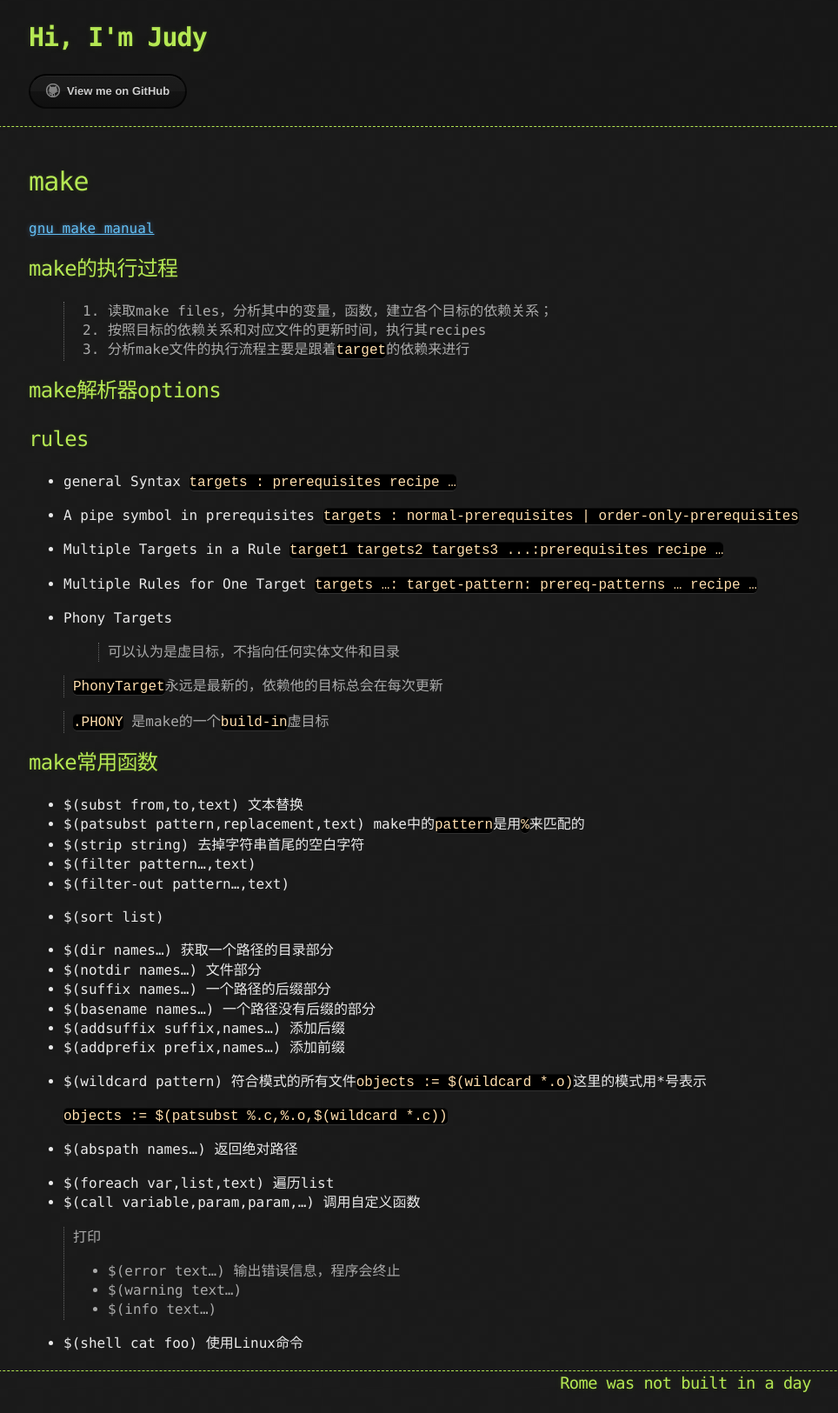
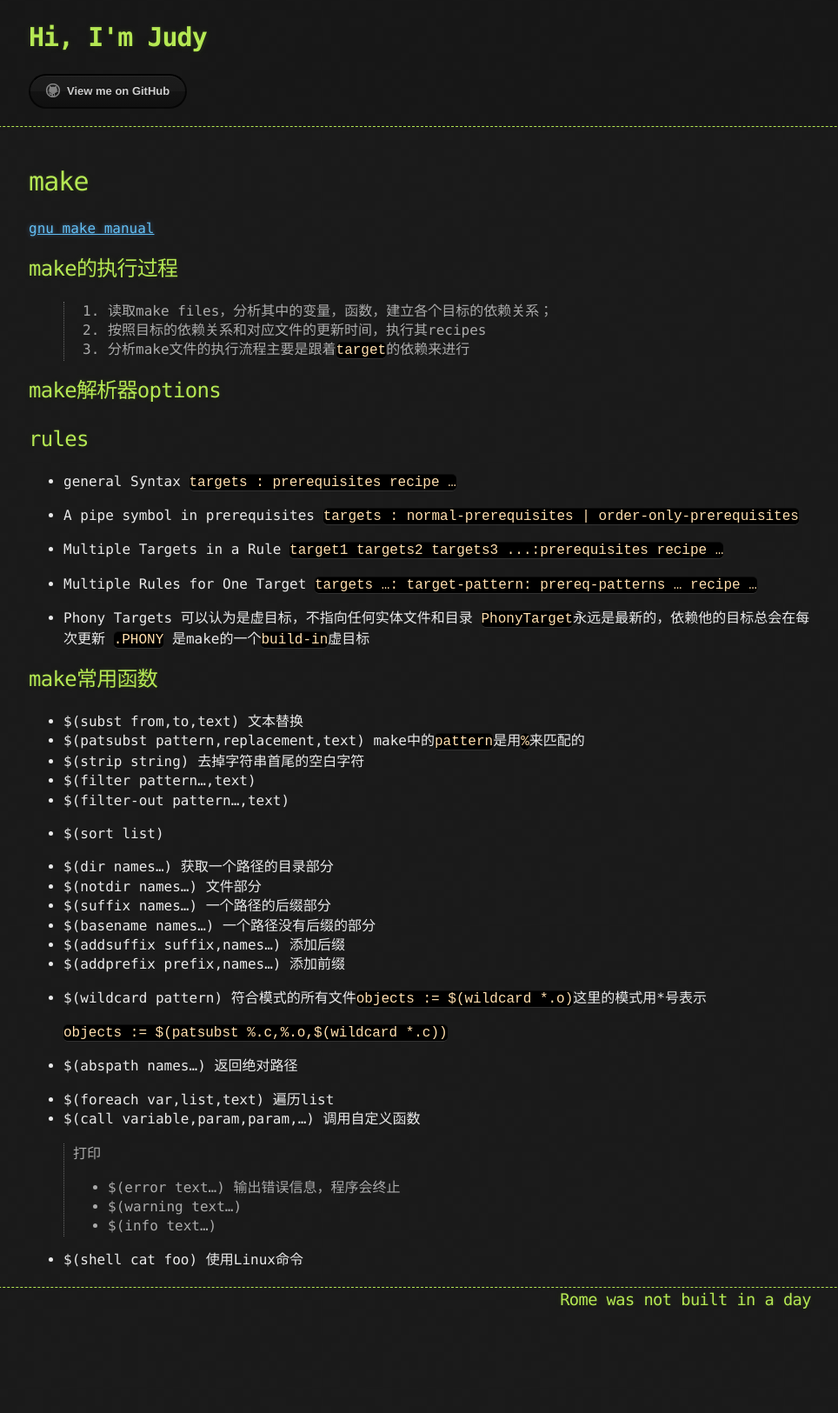
Before and after one commit to Shl4046/Shl4046.github.io, a Jekyll site: the page built from _posts/gnutools/2017-10-03-make.md, in a window 1280 px wide. Shown: the whole page at 87% size, without its empty margins (162-1126 px from the left). Built offline with Jekyll 4.4.1, drawn with Linux system fonts in a browser that asks for light colours; after the commit the page ends 1529 px from its top, so only the background shows below that.

Commit message:
Update 2017-10-03-make.md

```diff
--- a/_posts/gnutools/2017-10-03-make.md
+++ b/_posts/gnutools/2017-10-03-make.md
@@ -34,11 +34,9 @@ date:   2017-10-03 01:53:30 -0700
         …`
 
 * Phony Targets
-> 可以认为是虚目标，不指向任何实体文件和目录
-
-> `PhonyTarget`永远是最新的，依赖他的目标总会在每次更新
-
-> `.PHONY` 是make的一个`build-in`虚目标
+ 可以认为是虚目标，不指向任何实体文件和目录
+ `PhonyTarget`永远是最新的，依赖他的目标总会在每次更新
+ `.PHONY` 是make的一个`build-in`虚目标
 
 ## make常用函数
 
```
